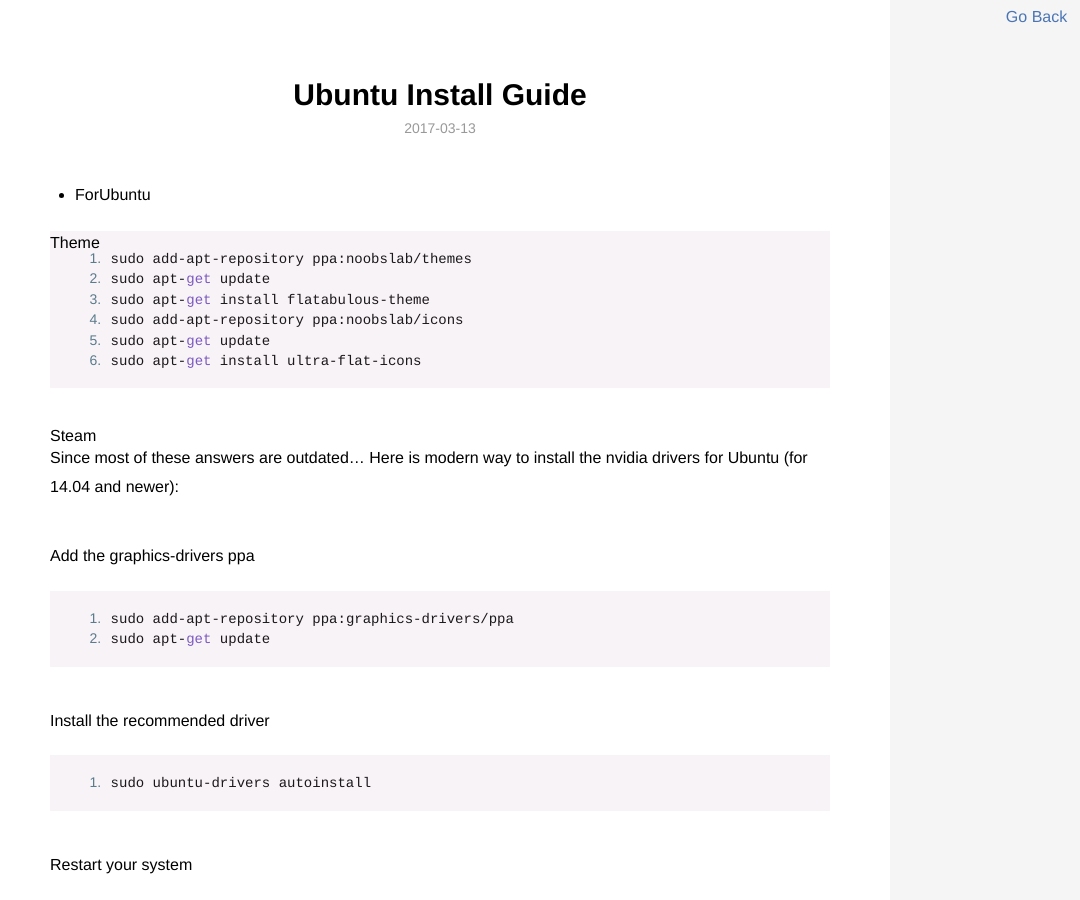
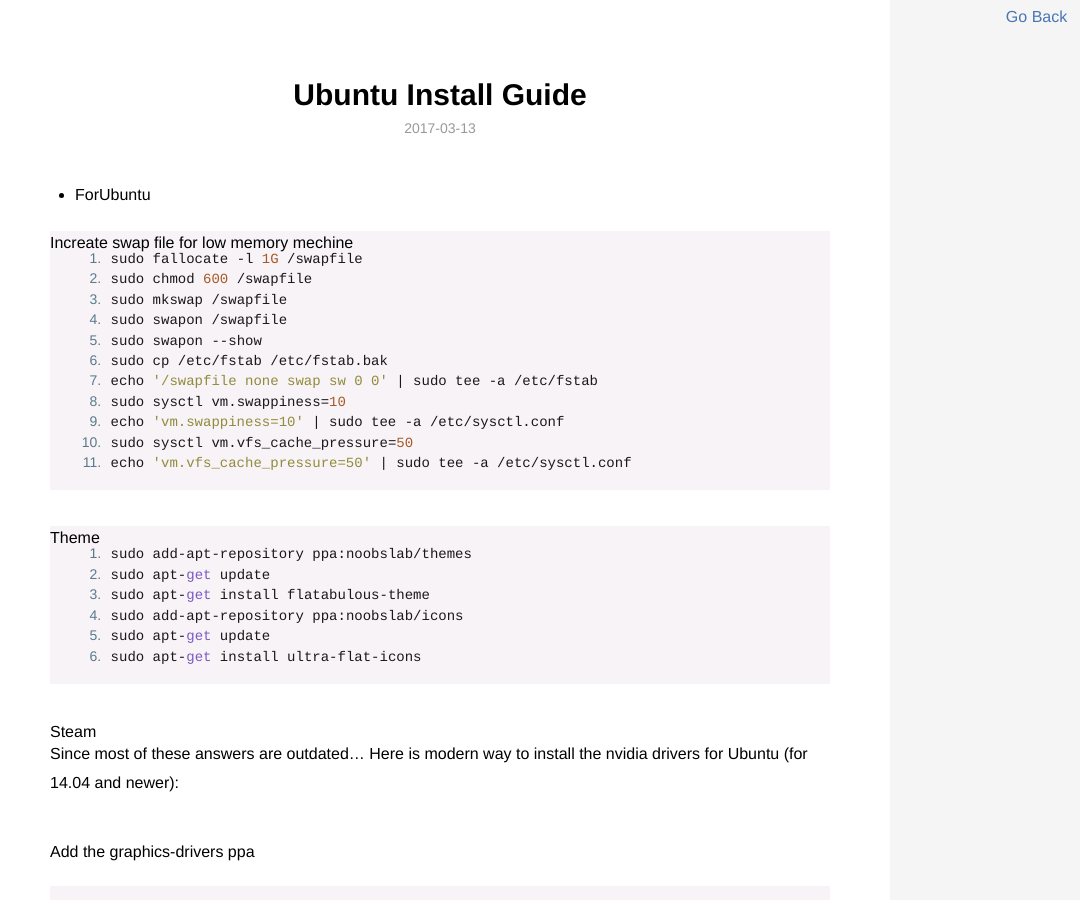
Before and after one commit to WMXPY/blog.mengw.io, a Jekyll site: the page built from _posts/linux/2017-03-13-Ubuntu-Install-Guide.md, in a window 1280 px wide and 900 px high. Shown: the whole window, without its empty margins (200-1280 px from the left). Built offline with Jekyll 4.4.1, drawn with Linux system fonts in a browser that asks for light colours.

Commit message:
Update 2017-03-13-Ubuntu-Install-Guide.md

````diff
--- a/_posts/linux/2017-03-13-Ubuntu-Install-Guide.md
+++ b/_posts/linux/2017-03-13-Ubuntu-Install-Guide.md
@@ -6,6 +6,22 @@ description: 我大概记的 linux 安装的那些小套路, 主要是这些源
 ---
 
 -   **_ForUbuntu_**
+
+# Increate swap file for low memory mechine
+
+```bash
+sudo fallocate -l 1G /swapfile
+sudo chmod 600 /swapfile
+sudo mkswap /swapfile
+sudo swapon /swapfile
+sudo swapon --show
+sudo cp /etc/fstab /etc/fstab.bak
+echo '/swapfile none swap sw 0 0' | sudo tee -a /etc/fstab
+sudo sysctl vm.swappiness=10
+echo 'vm.swappiness=10' | sudo tee -a /etc/sysctl.conf
+sudo sysctl vm.vfs_cache_pressure=50
+echo 'vm.vfs_cache_pressure=50' | sudo tee -a /etc/sysctl.conf
+```
 
 # Theme
 
````
